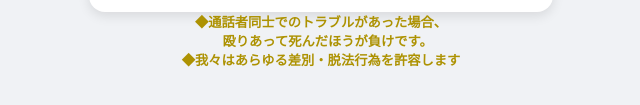
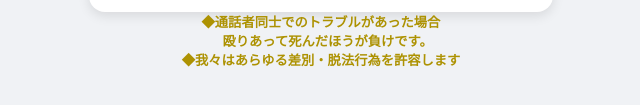
Before and after one commit to JUNKPOWERUP/ogaZOOM, a plain HTML site: page docs/index.html in a window 1280 px wide. Shown: the part 463-568 px from the top of the page, 319-959 px from the left. Drawn offline with Linux system fonts and the light colour scheme.

Commit message:
Update index.html

```diff
--- a/docs/index.html
+++ b/docs/index.html
@@ -25,7 +25,7 @@
 
 <div style="text-align: center;">
   <h5 style="margin: 0; color: #ad9202;">
-    ◆通話者同士でのトラブルがあった場合、
+    ◆通話者同士でのトラブルがあった場合
   </h5>
   <h5 style="margin: 0; color: #ad9202;">
     　殴りあって死んだほうが負けです。
```
